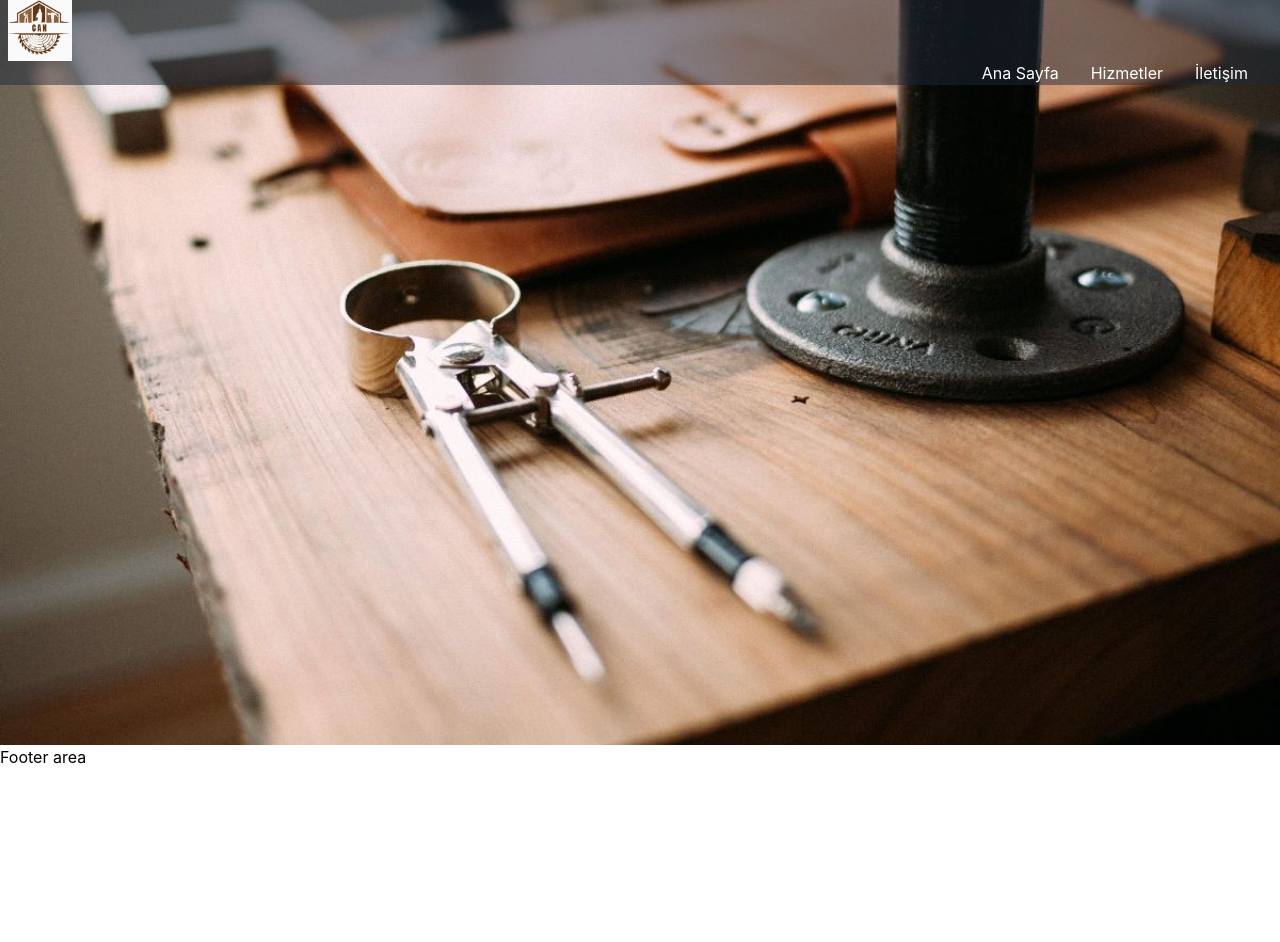
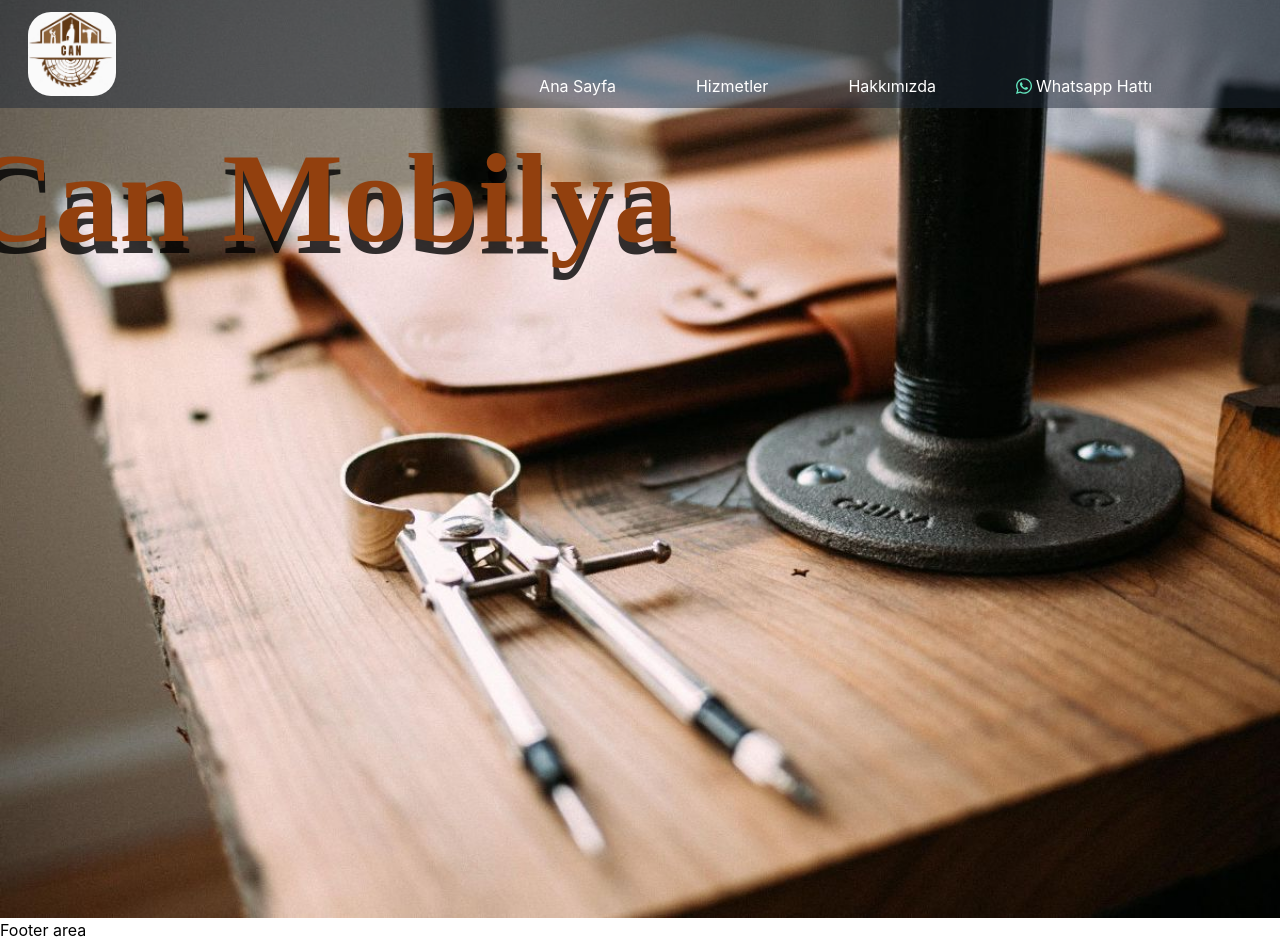
Before and after one commit to SeyyitBattal/can-mobilya, a React (Create React App) app in the folder can_mobilya/: page / in a window 1280 px wide. Before the commit the page ends 800 px from the top, so only its background shows below. Built offline with nearby package versions, Linux system fonts and the light colour scheme.

Commit message:
Some features added

```diff
--- a/can_mobilya/src/Data.js
+++ b/can_mobilya/src/Data.js
@@ -1,9 +1,11 @@
 import canMobilyaLogo from "../src/Photos/can-mobilya-logo.jpg";
 import mainWallpaper from "../src/Photos/wallpaper-1.jpg";
+import whatsappIcon from "../src/Photos/whatsapp.svg";
 
 export const Data = {
   headerSection: {
     canMobilyaLogo,
+    whatsappIcon,
   },
   bodySection: {
     mainWallpaper,
--- a/can_mobilya/src/Layouts/Header.js
+++ b/can_mobilya/src/Layouts/Header.js
@@ -3,23 +3,37 @@
 
 export const Header = () => {
   return (
-    <div className="bg-gray-800 bg-opacity-50 sticky top-0 z-50 mt-[-80px]">
+    <div className="bg-gray-800 bg-opacity-50 sticky top-0 z-50 mt-[-100px]">
+      <div className="flex items-center">
         <img
           src={Data.headerSection.canMobilyaLogo}
-        className="max-w-16 ml-2 mt-[-250px]"
+          className="max-w-28 p-3 ml-4 rounded-[35px]"
         />
 
-      <div className="container mx-auto flex justify-end">
-        <div className="text-white">
-          <a href="#" className="mr-8">
+        <div className="mt-16 mr-12 container mx-auto flex justify-end">
+          <div className="text-white flex items-center">
+            <a href="#" className="mr-20 hover:text-orange-300">
               Ana Sayfa
             </a>
-          <a href="#" className="mr-8">
+            <a href="#" className="mr-20 hover:text-orange-300">
               Hizmetler
             </a>
-          <a href="#" className="mr-8">
-            İletişim
+            <a href="#" className="mr-20 hover:text-orange-300">
+              Hakkımızda
             </a>
+            <div className="flex items-center">
+              <img
+                src={Data.headerSection.whatsappIcon}
+                className="min-w-4 mr-1"
+              />
+              <a
+                href="https://api.whatsapp.com/send?phone=905424342149"
+                className="mr-20 hover:text-green-300"
+              >
+                Whatsapp Hattı
+              </a>
+            </div>
+          </div>
         </div>
       </div>
     </div>
--- a/can_mobilya/src/Layouts/Main.js
+++ b/can_mobilya/src/Layouts/Main.js
@@ -1,10 +1,40 @@
+import React from "react";
 import { Data } from "../Data.js";
 
 export const Main = () => {
+  const containerStyle = {
+    position: "relative",
+  };
+
+  const textContainerStyle = {
+    position: "absolute",
+    top: "25%",
+    left: "25%",
+    transform: "translate(-50%, -50%)",
+    textAlign: "left",
+  };
+
+  const textStyle = {
+    fontSize: "8rem",
+    fontFamily: "Segoe UI Emoji",
+    fontWeight: "bold",
+    lineHeight: "2.0",
+    textShadow: "1px 12px 0px rgba(0, 0, 0, 0.8)",
+  };
+
   return (
-    <div>
-      <div className="mt-[-50px]">
-        <img src={Data.bodySection.mainWallpaper} className="w-full" />
+    <div style={containerStyle}>
+      <div className="mt-[-50px] relative">
+        <img
+          src={Data.bodySection.mainWallpaper}
+          className="w-full"
+          alt="Main Wallpaper"
+        />
+        <div style={textContainerStyle}>
+          <p className="text-amber-800 " style={textStyle}>
+            Can Mobilya
+          </p>
+        </div>
       </div>
     </div>
   );
```
Also changed, not shown: can_mobilya/src/Photos/whatsapp.svg (added). Lines whose indentation alone changed are shown as unchanged.
